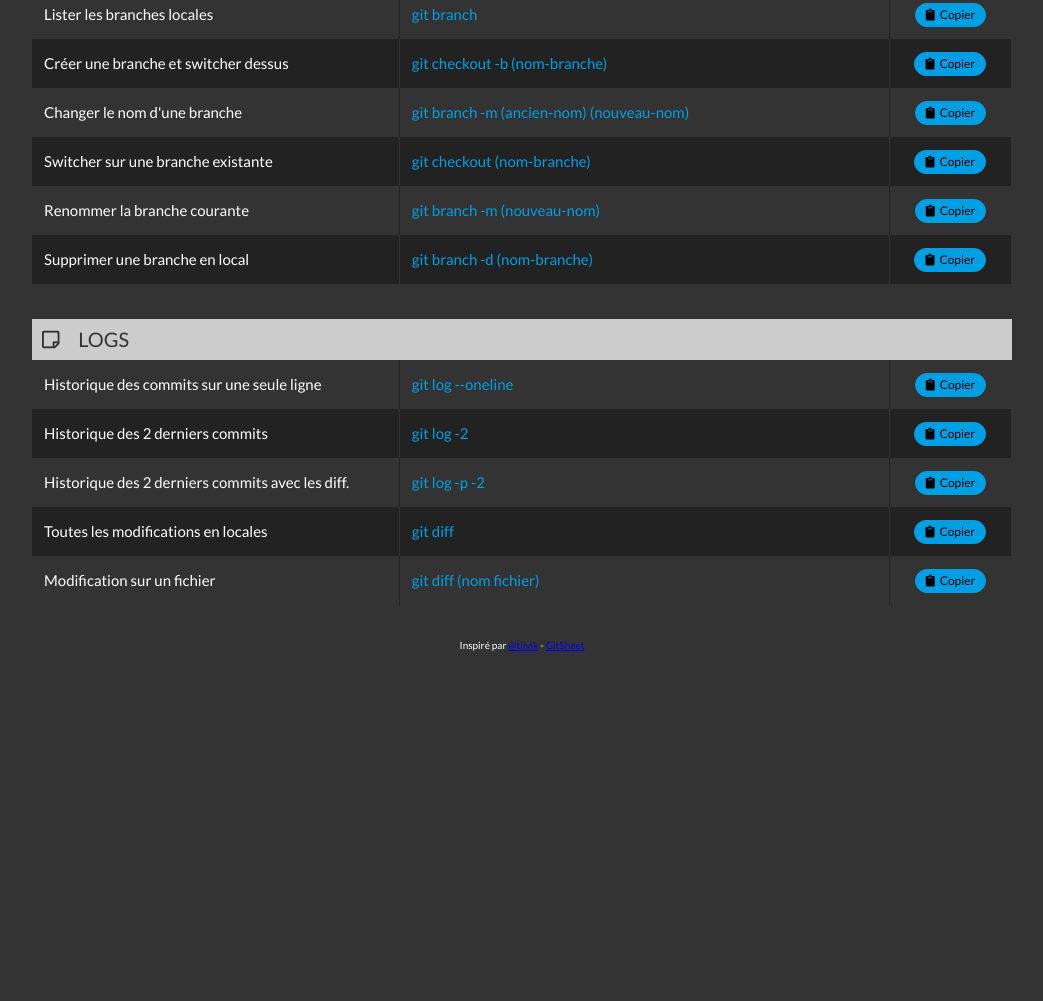
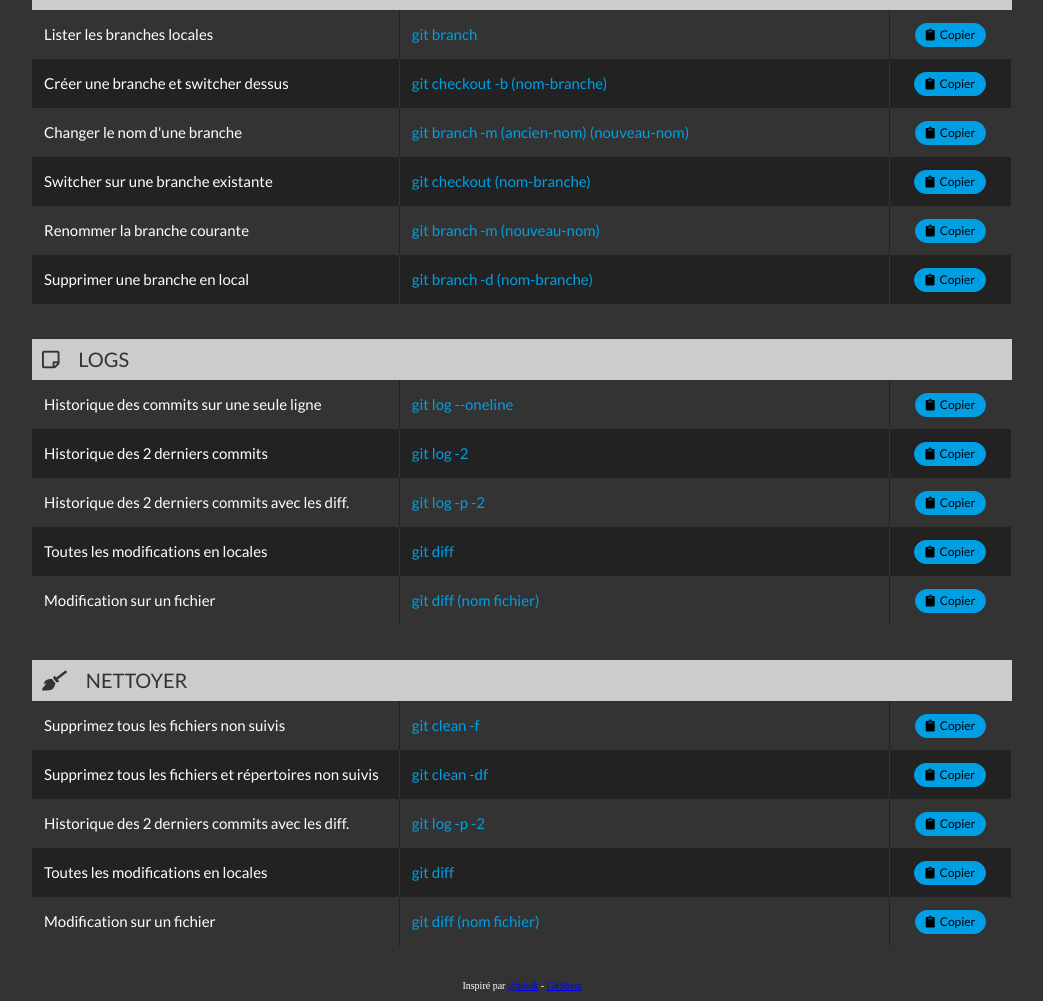
Before and after one commit to Vman45/git-memento, a website: page index.html in a window 1280 px wide. Shown: the part 213-1214 px from the top of the page, without its empty margins (118-1161 px from the left). Before the commit the page ends 873 px from the top, so only its background shows below. Drawn offline with Linux system fonts and the light colour scheme.

Commit message:
Add some commands

```diff
--- a/index.html
+++ b/index.html
@@ -24,6 +24,12 @@
       <img src="img/logo.png" class="logo" alt="Logo de Git Memento" width="60" height="67">
       <h1 class="title-01">git<span>memento</span></h1>
     </header>
+
+    <p class="text-01">
+      Liste non exhaustive de commandes pour git
+      <br>
+      Suivez-moi sur <a href="https://twitter.com/adel_kamel">@adel_kamel</a> pour ne pas manquer les évolutions
+    </p>
 
     <!-- BRANCHES -->
     <table class="table branches">
@@ -198,9 +204,89 @@
       </tbody>
     </table>
 
+    <!-- NETTOYER -->
+    <table class="table clean">
+      <tbody>
+        <tr class="cat-command">
+          <th class="cat-title"><i class="fas fa-broom"></i> Nettoyer</th>
+          <th class="cat-title"></th>
+          <th class="cat-title"></th>
+        </tr>
+
+        <tr class="alt-header">
+          <th class="cat-command-title" colspan="4">
+            Supprimez tous les fichiers non suivis
+          </th>
+        </tr>
+        <tr class="git-command-row">
+          <td class="git-command-data">
+            Supprimez tous les fichiers non suivis
+          </td>
+          <td class="git-command-data"><code type="text">git clean -f</code></td>
+          <td class="git-command-data">
+            <button name="git clean -f" class="toCopy" type="button">
+              <i class="fas fa-clipboard"></i>Copier
+            </button>
+          </td>
+        </tr>
+
+        <tr class="alt-header">
+          <th class="cat-command-title" colspan="4">Supprimez tous les fichiers et répertoires non suivis</th>
+        </tr>
+        <tr class="git-command-row">
+          <td class="git-command-data">Supprimez tous les fichiers et répertoires non suivis</td>
+          <td class="git-command-data">git clean -df</td>
+          <td class="git-command-data">
+            <button name="git clean -df" class="toCopy" type="button">
+              <i class="fas fa-clipboard"></i>Copier
+            </button>
+          </td>
+        </tr>
+
+        <tr class="alt-header">
+          <th class="cat-command-title" colspan="4">Historique des 2 derniers commits avec les diff.</th>
+        </tr>
+        <tr class="git-command-row">
+          <td class="git-command-data">Historique des 2 derniers commits avec les diff.</td>
+          <td class="git-command-data">git log -p -2</td>
+          <td class="git-command-data">
+            <button name="git log -p -2" class="toCopy" type="button">
+              <i class="fas fa-clipboard"></i>Copier
+            </button>
+          </td>
+        </tr>
+
+        <tr class="alt-header">
+          <th class="cat-command-title" colspan="4">Toutes les modifications en locales</th>
+        </tr>
+        <tr class="git-command-row">
+          <td class="git-command-data">Toutes les modifications en locales</td>
+          <td class="git-command-data">git diff</td>
+          <td class="git-command-data">
+            <button name="git diff" class="toCopy" type="button">
+              <i class="fas fa-clipboard"></i>Copier
+            </button>
+          </td>
+        </tr>
+
+        <tr class="alt-header">
+          <th class="cat-command-title" colspan="4">Modification sur un fichier</th>
+        </tr>
+        <tr class="git-command-row">
+          <td class="git-command-data">Modification sur un fichier</td>
+          <td class="git-command-data">git diff (nom fichier)</td>
+          <td class="git-command-data">
+            <button name="git diff (nom fichier)" class="toCopy" type="button">
+              <i class="fas fa-clipboard"></i>Copier
+            </button>
+          </td>
+        </tr>
+      </tbody>
+    </table>
+
     <footer>
-      <p class="text-01">
-        Inspiré par <a href="https://twitter.com/tiivik">@tiivik</a> - <a href="https://gitsheet.wtf/"> GitSheet</a>
+      <p>
+        Inspiré par <a href="https://twitter.com/tiivik" target="_blank">@tiivik</a> - <a href="https://gitsheet.wtf/" target="_blank"> GitSheet</a>
       </p>
     </footer>
   </div>
```
